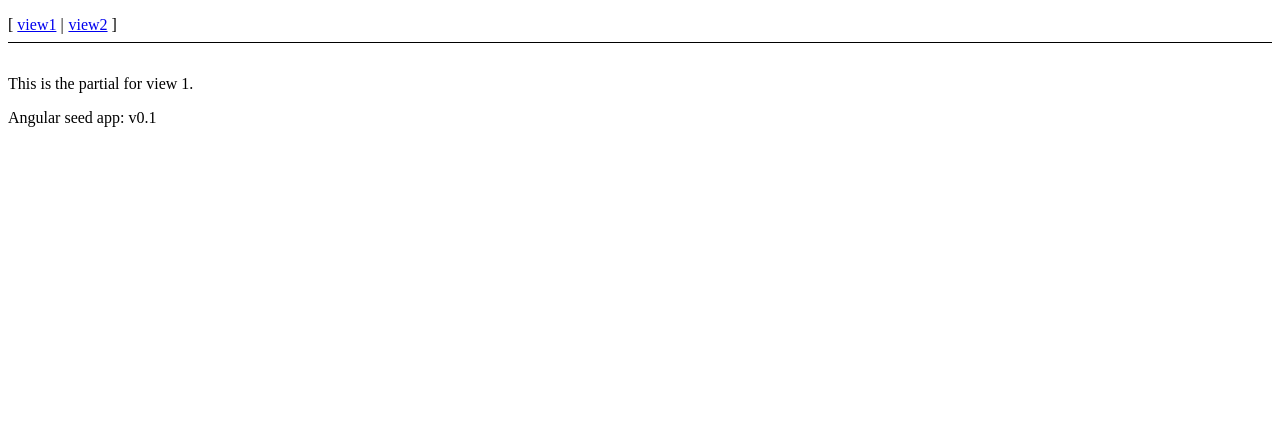
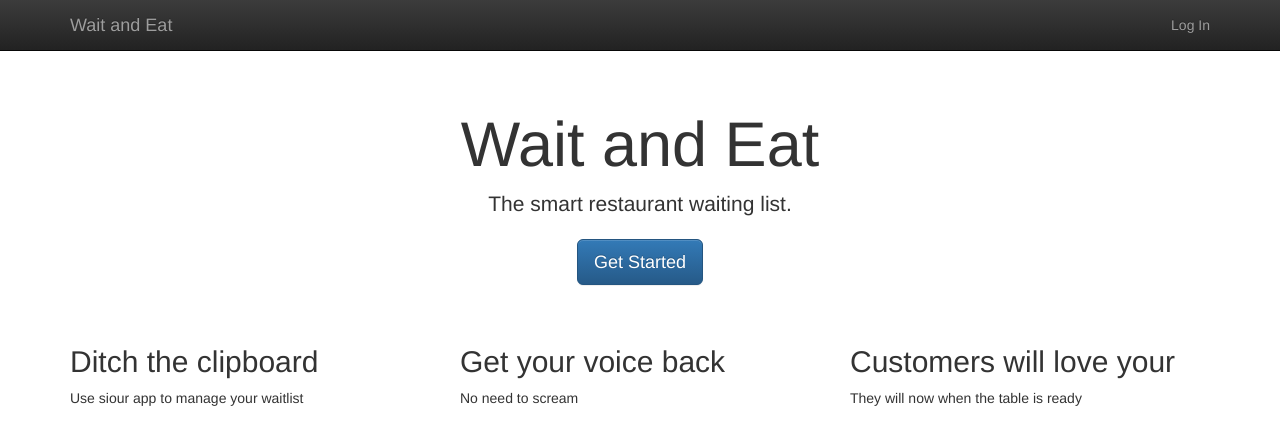
Before and after one commit to andy-dev/angular-app, a website: page appengine-angular-seed-python-master/app/index.html in a window 1280 px wide. Drawn offline with nearby package versions, Linux system fonts and the light colour scheme.

Commit message:
basic landing page using bootstrap

```diff
--- a/appengine-angular-seed-python-master/app/css/app.css
+++ b/appengine-angular-seed-python-master/app/css/app.css
@@ -1,30 +1,15 @@
 /* app css stylesheet */
 
-.menu {
-  list-style: none;
-  border-bottom: 0.1em solid black;
-  margin-bottom: 2em;
-  padding: 0 0 0.5em;
+body {
+  padding-top: 50px;
 }
 
-.menu:before {
-  content: "[";
+/*starter template and the h1 nested */
+.starter-template h1 {
+  font-size: 63px;
 }
 
-.menu:after {
-  content: "]";
+.starter-template {
+  padding: 40px 15px;
+  text-align: center;
 }
-
-.menu > li {
-  display: inline;
-}
-
-.menu > li:before {
-  content: "|";
-  padding-right: 0.3em;
-}
-
-.menu > li:nth-child(1):before {
-  content: "";
-  padding: 0;
-}
--- a/appengine-angular-seed-python-master/app/index.html
+++ b/appengine-angular-seed-python-master/app/index.html
@@ -2,22 +2,41 @@
 <html lang="en" ng-app="myApp">
 <head>
   <meta charset="utf-8">
-  <title>My AngularJS App</title>
+  <title>Wait and Eat</title>
   <link rel="stylesheet" href="css/app.css"/>
+  <link rel="stylesheet" href="https://maxcdn.bootstrapcdn.com/bootstrap/3.3.4/css/bootstrap.min.css">
+  <link rel="stylesheet" href="https://maxcdn.bootstrapcdn.com/bootstrap/3.3.4/css/bootstrap-theme.min.css">
+  <script src="https://ajax.googleapis.com/ajax/libs/jquery/1.11.2/jquery.min.js"></script>
+  <script src="https://maxcdn.bootstrapcdn.com/bootstrap/3.3.4/js/bootstrap.min.js"></script>
 </head>
 <body>
-  <ul class="menu">
-    <li><a href="#/view1">view1</a></li>
-    <li><a href="#/view2">view2</a></li>
-  </ul>
 
+  <!-- Navbar that stays on the top of every page -->
+  <nav class="navbar navbar-inverse navbar-fixed-top">
+    <div class="container">
+      <div class="navbar-header">
+        <button type="button" class="navbar-toggle collapsed" data-toggle="collapse" data-target="#navbar" aria-expanded="false" aria-controls="navbar">
+          <span class="sr-only">Toggle navigation</span>
+          <span class="icon-bar"></span>
+          <span class="icon-bar"></span>
+          <span class="icon-bar"></span>
+        </button>
+        <a class="navbar-brand" href="#">Wait and Eat</a>
+      </div>
+      <div id="navbar" class="collapse navbar-collapse">
+        <ul class="nav navbar-nav navbar-right">
+          <li>
+            <a href="#">Log In</a>
+          </li>
+        </ul>
+      </div><!--/.nav-collapse -->
+    </div>
+  </nav>
+
+  <!-- Main Content that changes based on routes -->
   <div ng-view></div>
 
-  <div>Angular seed app: v<span app-version></span></div>
 
-  <!-- In production use:
-  <script src="//ajax.googleapis.com/ajax/libs/angularjs/1.0.7/angular.min.js"></script>
-  -->
   <script src="lib/angular/angular.js"></script>
   <script src="lib/angular/angular-route.js"></script>
   <script src="js/app.js"></script>
--- a/appengine-angular-seed-python-master/app/js/app.js
+++ b/appengine-angular-seed-python-master/app/js/app.js
@@ -10,7 +10,9 @@ angular.module('myApp', [
   'myApp.controllers'
 ]).
 config(['$routeProvider', function($routeProvider) {
-  $routeProvider.when('/view1', {templateUrl: 'partials/partial1.html', controller: 'MyCtrl1'});
-  $routeProvider.when('/view2', {templateUrl: 'partials/partial2.html', controller: 'MyCtrl2'});
-  $routeProvider.otherwise({redirectTo: '/view1'});
+  $routeProvider.when('/', {
+    templateUrl:'partials/landing_page.html',
+    controller: 'LandingPageController'
+  });
+  $routeProvider.otherwise({redirectTo: '/'});
 }]);
--- a/appengine-angular-seed-python-master/app/js/controllers.js
+++ b/appengine-angular-seed-python-master/app/js/controllers.js
@@ -2,8 +2,11 @@
 
 /* Controllers */
 
-angular.module('myApp.controllers', []).
-  controller('MyCtrl1', [function() {
+angular.module('myApp.controllers', [])
+  .controller('LandingPageController', [function(){
+
+  }])
+  .controller('MyCtrl1', [function() {
 
   }])
   .controller('MyCtrl2', [function() {
--- /dev/null
+++ b/appengine-angular-seed-python-master/app/partials/landing_page.html
@@ -0,0 +1,24 @@
+<div class="container">
+
+  <div class="starter-template">
+    <h1>Wait and Eat</h1>
+    <p class="lead">The smart restaurant waiting list.</p>
+    <button type="button" class="btn btn-primary btn-lg">Get Started</button>
+  </div>
+
+  <div class="row">
+    <div class="col-md-4">
+      <h2>Ditch the clipboard</h2>
+      <p>Use siour app to manage your waitlist</p>
+    </div>
+    <div class="col-md-4">
+      <h2>Get your voice back</h2>
+      <p>No need to scream</p>
+    </div>
+    <div class="col-md-4">
+      <h2>Customers will love your</h2>
+      <p>They will now when the table is ready</p>
+    </div>
+  </div>
+
+</div>
--- a/appengine-angular-seed-python-master/app/partials/partial1.html
+++ /dev/null
@@ -1 +0,0 @@
-<p>This is the partial for view 1.</p>
```
Also changed, not shown: appengine-angular-seed-python-master/app/partials/partial2.html (deleted, +0 -5 lines).
